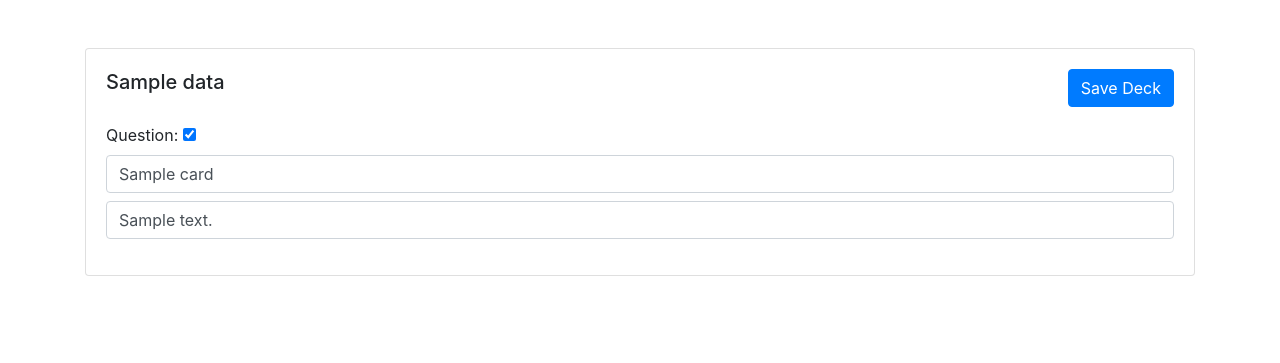
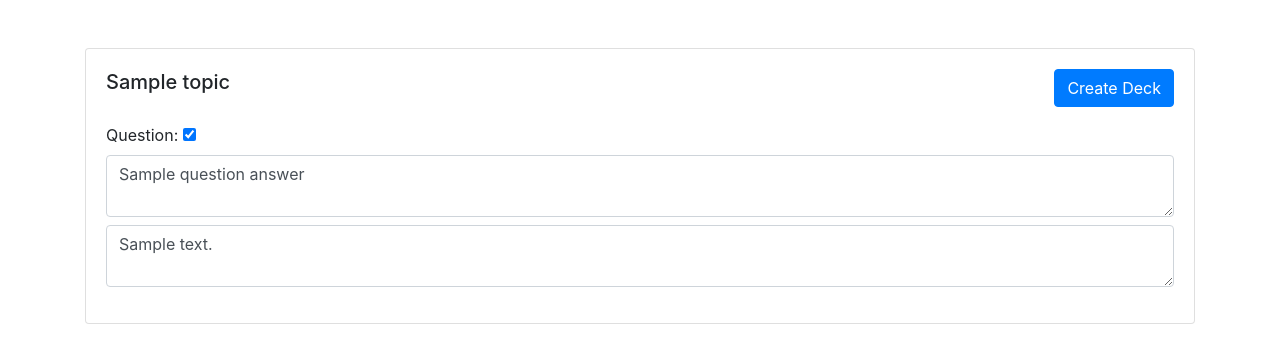
Before and after one commit to krishnanunnir/ankigenerator.app, a Flask app: template templates/index.html in a window 1280 px wide. Shown: the top 363 px of the page. Run offline with Flask 3, Linux system fonts and the light colour scheme; the template is opened without the code that fills it: most values are stand-ins (such as "Sample title", 1, 10 or a date in 2020); parts of the project's set-up code (start-up, migrations or seed data) failed here and were passed over; some libraries are stand-ins or nearby versions.

Commit message:
Add logic to create deck from the list

```diff
--- /dev/null
+++ b/api_code.py
@@ -0,0 +1,123 @@
+import logging
+from langchain.output_parsers import PydanticOutputParser
+from langchain.prompts import ChatPromptTemplate, HumanMessagePromptTemplate
+from langchain.chat_models import ChatOpenAI
+import genanki
+import os
+from typing import List
+from pydantic import BaseModel, Field
+import random
+from os import environ
+from openai import OpenAI
+from pydantic.networks import HttpUrl
+import datetime
+
+logger = logging.getLogger(__name__)
+
+
+class QuestionAnswer(BaseModel):
+    question: str = Field(None, description="The question to ask")
+    answer: str = Field(None, description="The answer to the question")
+
+    def __init__(self, question, answer):
+        super().__init__(question=question, answer=answer)
+
+
+class QuestionDeck(BaseModel):
+    topic: str = Field(None, description="The name of the anki deck")
+    question_list: List[QuestionAnswer] = Field(
+        None, description="The list of questions"
+    )
+
+    def __init__(self, topic, question_list):
+        super().__init__(topic=topic, question_list=question_list)
+
+
+OPENAI_API_KEY = environ.get("OPENAI_API_KEY")
+client = OpenAI(api_key=OPENAI_API_KEY)
+CHROME_USER_AGENT = "Mozilla/5.0 (Macintosh; Intel Mac OS X 10_15_7) AppleWebKit/537.36 (KHTML, like Gecko) Chrome/114.0.0.0 Safari/537.36"
+
+
+model_3 = "gpt-3.5-turbo-0125"
+
+
+def openai_parse_webpage(input_text):
+    parser = PydanticOutputParser(pydantic_object=QuestionDeck)
+    text = """
+
+    I am currently going through the following text to learn more about it
+
+    {input_content_for_deck}
+
+    I am really curious about this topic and the concepts that it involves. I want you to generate questions and their answers
+    that will help me understand it better. I want you to ask me questions that will help me push my understanding of said topic better
+    it doesn't matter if I'm not capable of answering cause my goal is to learn more and more.
+
+    Ask as many questions as you can think of. I want to learn as much as possible from this.
+
+    I want atleast 20 questions and their answers.
+
+    Make the answers detailed and informative.
+
+    The question and answer format should be as follows:
+    {format_instructions}
+
+    """
+
+    prompt = ChatPromptTemplate(
+        messages=[HumanMessagePromptTemplate.from_template(text)],
+        input_variables=["input_content_for_deck"],
+        partial_variables={
+            "format_instructions": parser.get_format_instructions(),
+        },
+    )
+    llm = ChatOpenAI(temperature=0.9, model=model_3, openai_api_key=OPENAI_API_KEY)
+    input = prompt.format_prompt(input_content_for_deck=input_text)
+    input.to_messages()
+    output = llm(input.to_messages())
+    parsed = parser.parse(output.content)
+    return parsed
+
+
+def generate_anki_deck(question_deck: QuestionDeck):
+    model_id = random.randrange(1 << 30, 1 << 31)
+    deck_id = random.randrange(1 << 30, 1 << 31)
+
+    anki_model = genanki.Model(
+        model_id,
+        "Simple Model",
+        fields=[
+            {"name": "Question"},
+            {"name": "Answer"},
+        ],
+        templates=[
+            {
+                "name": "Card 1",
+                "qfmt": "{{Question}}",
+                "afmt": '{{FrontSide}}<hr id="answer">{{Answer}}',
+            },
+        ],
+    )
+
+    anki_deck = genanki.Deck(deck_id, question_deck.topic)
+
+    for qa in question_deck.question_list:
+        anki_note = genanki.Note(
+            model=anki_model,
+            fields=[qa.question, qa.answer],
+        )
+        anki_deck.add_note(anki_note)
+    current_time = datetime.datetime.now().strftime("%H-%M-%S")
+
+    # Prepend current time to deck name
+    output_file = os.path.join("decks", f"{current_time}_{question_deck.topic}.apkg")
+    genanki.Package(anki_deck).write_to_file(output_file)
+    print(
+        f"Anki deck '{question_deck.topic}' generated successfully. Output file: {output_file}"
+    )
+
+
+def generate_and_write_anki_deck(input_text: str):
+    parsed = openai_parse_webpage(input_text)
+    generate_anki_deck(parsed)
+    return (parsed.topic, len(parsed.question_list))
--- a/app.py
+++ b/app.py
@@ -1,31 +1,37 @@
 from flask import Flask, render_template, request, send_file
 import json
+
+from api_code import generate_anki_deck, QuestionDeck, openai_parse_webpage,QuestionAnswer, generate_and_write_anki_deck
 
 
 app = Flask(__name__)
 
-# Load data for one deck with 10 questions from the JSON file
-with open("test.json", "r") as file:
-    data = json.load(file)
 
-
-@app.route("/")
+@app.route("/", methods=["GET", "POST"])
 def index():
-    return render_template("index.html", data=data)
+    input_text = None
+    name = None
+    length = None
+    if request.method == "POST":
+        input_text = request.form["input_text"]
+        question_deck = openai_parse_webpage(input_text)
+        return render_template("index.html", data = question_deck)
+    return render_template("template.html", input_text=input_text, name=name, length=length)
 
 
 @app.route("/submit", methods=["POST"])
 def submit():
     # Parse the form data into a Deck object
-    form_data = request.form
-    deck_data = {
-        "title": form_data["title"],
-        "questions": form_data.getlist("questions"),
-    }
-    deck = Deck(**deck_data)
+    form_data = dict(request.form)
+    topic = form_data.pop("topic")
+    deck = QuestionDeck(topic, [])
+    for i in range(1, len(form_data.keys()) // 2 + 1):
+        question = form_data.get(f"question-{i}")
+        answer = form_data.get(f"answer-{i}")
+        deck.question_list.append(QuestionAnswer(question, answer))
 
     # Generate Anki deck
-    anki_deck = generate_anki_deck(deck)
+    anki_deck = generate_and_write_anki_deck(deck)
 
     # Save the Anki deck to a file
     deck_filename = "generated_deck.apkg"
--- a/templates/index.html
+++ b/templates/index.html
@@ -1,32 +1,27 @@
 <!DOCTYPE html>
 <html lang="en">
-
 <head>
     <meta charset="UTF-8">
     <meta name="viewport" content="width=device-width, initial-scale=1.0">
-    <title>Flask App</title>
+    <title>Review Questions | Ankigenerator</title>
     <link rel="stylesheet" href="https://stackpath.bootstrapcdn.com/bootstrap/4.5.2/css/bootstrap.min.css">
-
 </head>
-
 <body>
     <div class="container mt-5">
         <div class="card mt-3">
             <div class="card-body">
-                <form id="deckForm" method="POST" action="/submit">
-                <div class="d-flex justify-content-between align-items-center mb-3">
-                    <h5 class="card-title">{{ data['name'] }}</h5>
-                    <button type="submit" class="btn btn-primary">Save Deck</button>
-                </div>
-                    {% for card in data['cards'] %}
+                <form id="deckForm" method="POST" action="/submit" enctype="multipart/form-data">
+                    <input type="hidden" name="topic" value="{{ data['topic'] }}">
+                    <div class="d-flex justify-content-between align-items-center mb-3">
+                        <h5 class="card-title">{{ data['topic'] }}</h5>
+                        <button type="submit" class="btn btn-primary">Create Deck</button>
+                    </div>
+                    {% for question_answer in data['question_list'] %}
                     <div class="form-group">
-                        <label for="question{{ loop.index }}">Question: <input type="checkbox"
-                                id="checkbox{{ loop.index }}" checked></label>
+                        <label for="question{{ loop.index }}">Question: <input type="checkbox" id="checkbox-{{ loop.index }}" name="checkbox-{{ loop.index }}" checked></label>
                         <div class="question-answer">
-                            <div contenteditable="true" class="form-control" id="question{{ loop.index }}">{{
-                                card.question }}</div>
-                            <div contenteditable="true" class="form-control mt-2" id="answer{{ loop.index }}">{{
-                                card.answer }}</div>
+                            <textarea contenteditable="true" class="form-control" id="question-{{ loop.index }}" name="question-{{ loop.index }}">{{ question_answer.question }}</textarea>
+                            <textarea contenteditable="true" class="form-control mt-2" id="answer-{{ loop.index }}" name="answer-{{ loop.index }}">{{ question_answer.answer }}</textarea>
                         </div>
                         <div class="form-check mt-2 mb">
                         </div>
@@ -37,5 +32,4 @@
         </div>
     </div>
 </body>
-
 </html>
```
Also changed, not shown: templates/template.html (added, +29 -0 lines), 1 other file.
